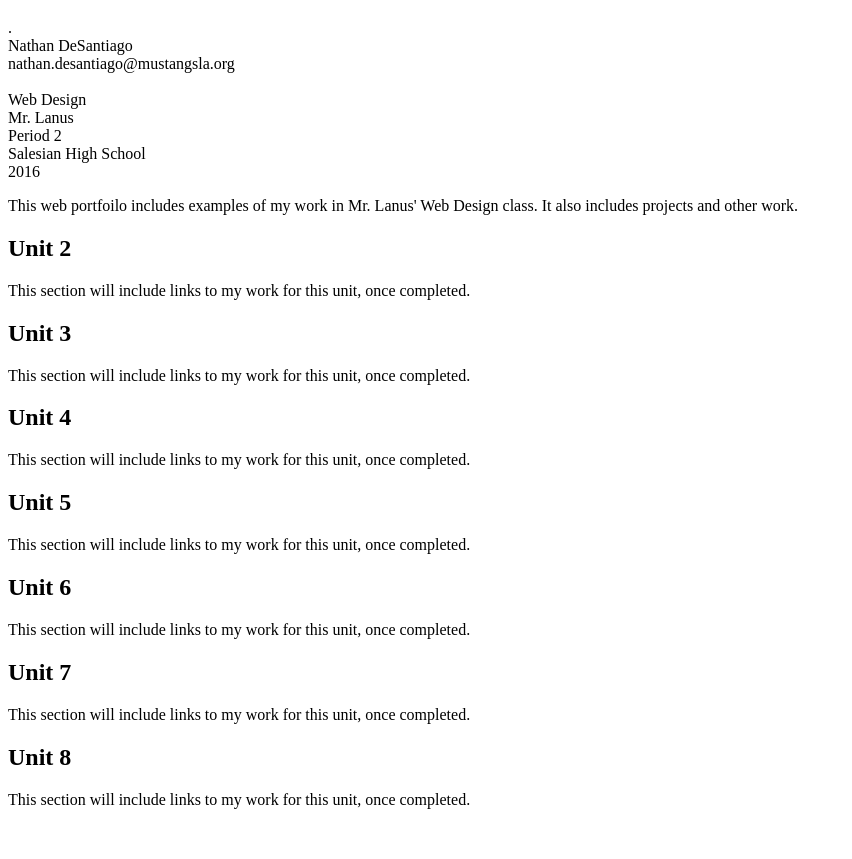
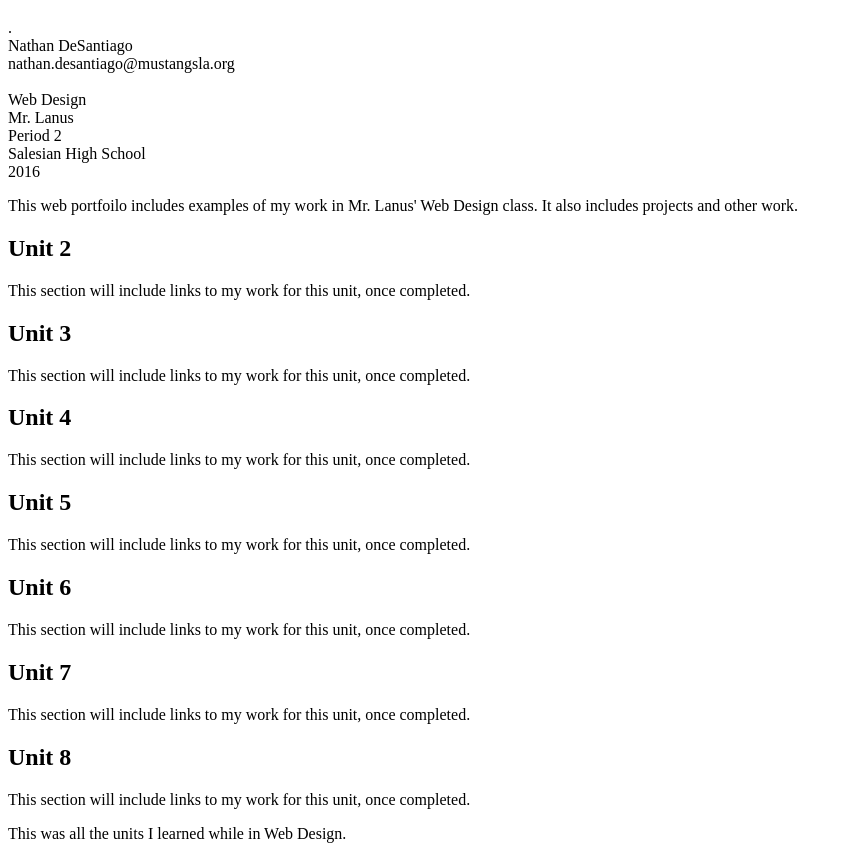
Before and after one commit to Nate829/portfolio_nathandesantiago, a plain HTML site: page index.html in a window 1280 px wide. Shown: the part 87-946 px from the top of the page, without its empty margins (0-852 px from the left). Before the commit the page ends 912 px from the top, so only its background shows below. Drawn offline with Linux system fonts and the light colour scheme.

Commit message:
added paragaph

```diff
--- a/index.html
+++ b/index.html
@@ -50,6 +50,7 @@
       <h2>Unit 8</h2>
       <p>This section will include links to my work for this unit, once completed.</p>
 
+      <p> This was all the units I learned while in Web Design.
 
     </main>
   </body>
```
